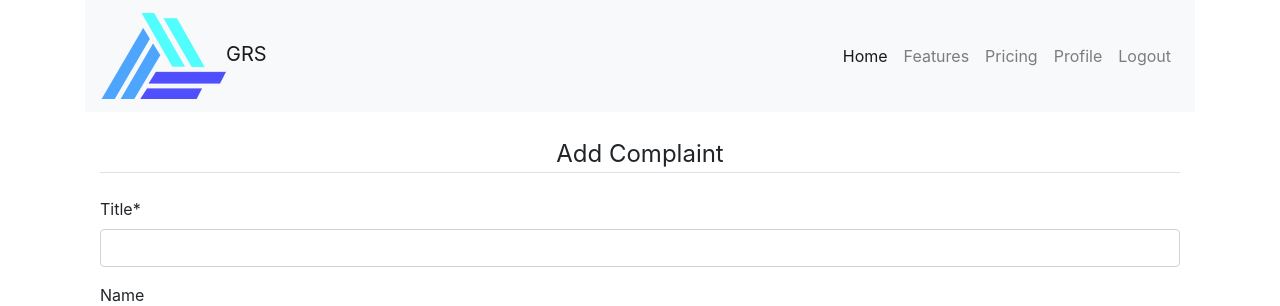
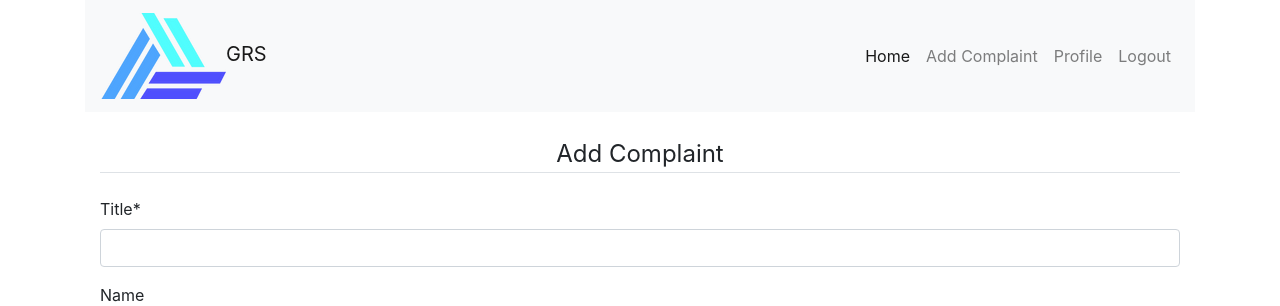
Before and after one commit to officialkrunalkumar/grievances-redressal-portal-using-django, a Django app: page /complaints/add_complaint in a window 1280 px wide. Shown: the top 306 px of the page. Run offline with Django 3.2, Linux system fonts and the light colour scheme; a user stored in the database is signed in; some libraries are stand-ins or nearby versions.

Commit message:
Profile and add complaint added

```diff
--- a/grs/complaints/admin.py
+++ b/grs/complaints/admin.py
@@ -3,4 +3,8 @@ from django.contrib import admin
 # Register your models here.
 from .models import Complaint
 
-admin.site.register(Complaint)
+
+class ComplaitAdmin(admin.ModelAdmin):
+    list_display = ('title','complaint_to','complaint_for','user_role')
+
+admin.site.register(Complaint, ComplaitAdmin)
--- a/grs/complaints/views.py
+++ b/grs/complaints/views.py
@@ -1,17 +1,28 @@
 from django.shortcuts import render
 from django.contrib import messages
-
+from django.contrib.auth.decorators import login_required
 # Create your views here.
 from .models import Complaint
 from .forms import AddComplaintForm
 
 
+@login_required(login_url='login')
 def add_complaint(request):
     form = AddComplaintForm(request.POST or None)
     if request.method == 'POST':
         form = AddComplaintForm(request.POST, instance=request.user)
         if form.is_valid():
-            form.save()
-            print(form)
+            complaint = Complaint(
+                title=request.POST['title'],
+                name=request.POST['name'],
+                complaint_for=request.POST['complaint_for'],
+                complaint_to=request.POST['complaint_to'],
+                cohort=request.POST['cohort'],
+                level=request.POST['level'],
+                description=request.POST['description'],
+                category=request.POST['category'],
+                user=request.user
+            )
+            complaint.save()
             messages.success(request, 'Complaint Registered')
     return render(request, 'complaints/add_complaint.html', { 'form':form })
--- a/grs/users/templates/users/base.html
+++ b/grs/users/templates/users/base.html
@@ -20,17 +20,14 @@
         <div class="collapse navbar-collapse" id="navbarNav">
           <ul class="navbar-nav ml-auto">
             <li class="nav-item active">
-              <a class="nav-link" href="#">Home<span class="sr-only">(current)</span></a>
+              <a class="nav-link" href="{% url 'home:home' %}">Home</a>
             </li>
             <li class="nav-item">
-              <a class="nav-link" href="#">Features</a>
-            </li>
-            <li class="nav-item">
-              <a class="nav-link" href="#">Pricing</a>
+              <a class="nav-link" href="{% url 'complaints:add_complaint' %}">Add Complaint</a>
             </li>
             {% if user.is_authenticated %}
             <li class="nav-item">
-              <a class="nav-link" href="">Profile</a>
+              <a class="nav-link" href="{% url 'users:profile' %}">Profile</a>
             </li>
             <li class="nav-item">
               <a class="nav-link" href="{% url 'logout' %}">Logout</a>
--- a/grs/users/urls.py
+++ b/grs/users/urls.py
@@ -6,5 +6,6 @@ app_name = 'users'
 
 
 urlpatterns = [
-    path('register', views.register, name="register")
+    path('register', views.register, name="register"),
+    path('profile',views.profile, name="profile"),
 ]
```
Also changed, not shown: grs/home/templates/home/home.html (+1 -37 lines), grs/home/views.py (+2 -8 lines), grs/users/templates/users/profile.html (added, +40 -0 lines), grs/users/views.py (+12 -0 lines), grs/db.sqlite3.
